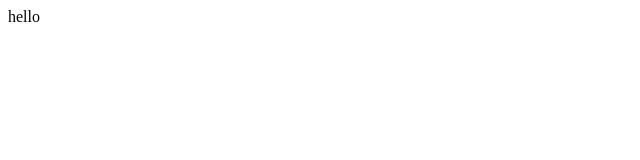
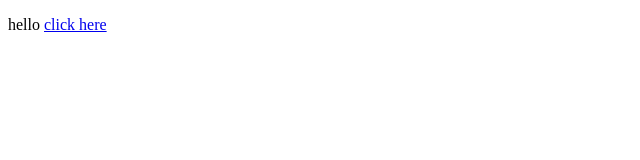
Before and after one commit to leenaAhmed/shoes-shop, a plain HTML site: page index.html in a window 1280 px wide. Shown: the whole page, without its empty margins (0-640 px from the left). Drawn offline with Linux system fonts and the light colour scheme.

Commit message:
feat: add anchor tag

```diff
--- a/index.html
+++ b/index.html
@@ -6,6 +6,6 @@
     <title>Document</title>
 </head>
 <body>
-      hello
+      <p> hello <a href="http://"> click here</a></p>
 </body>
 </html>
```
